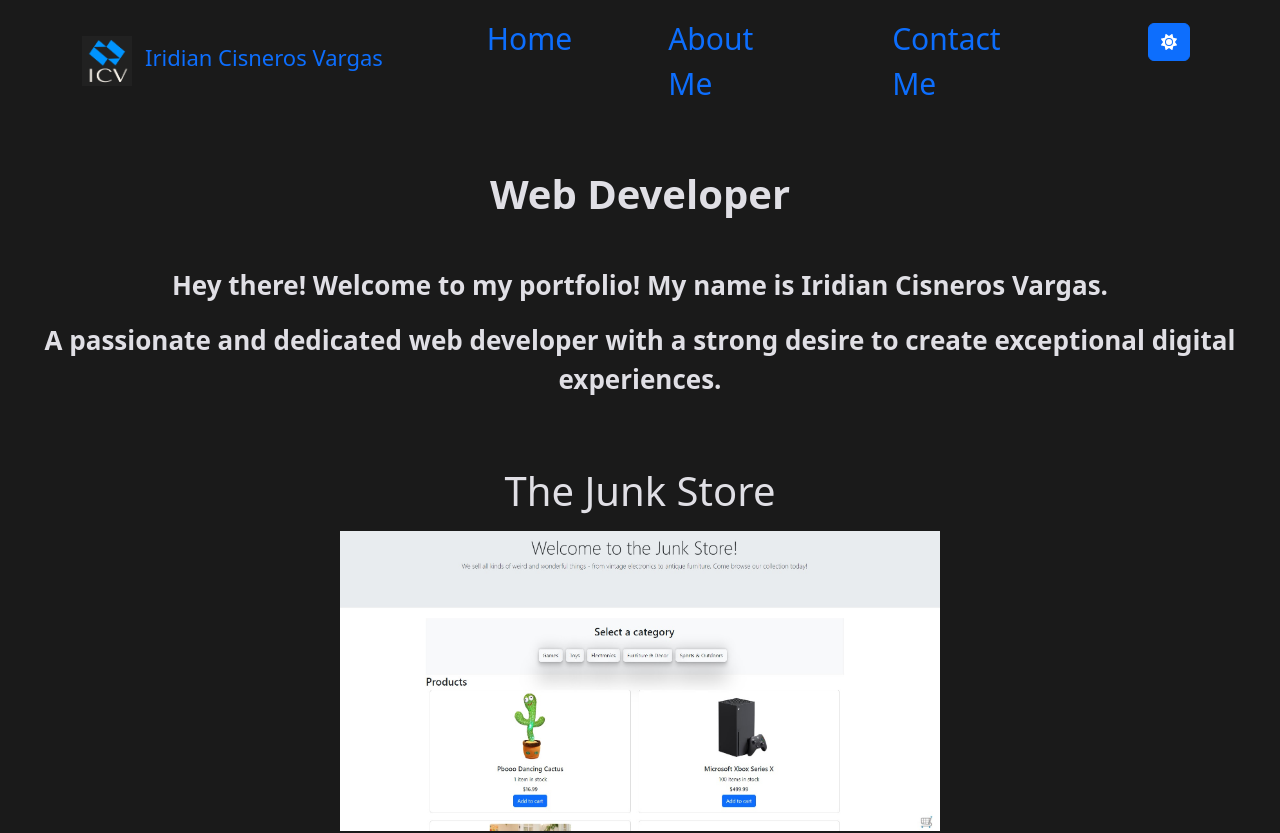
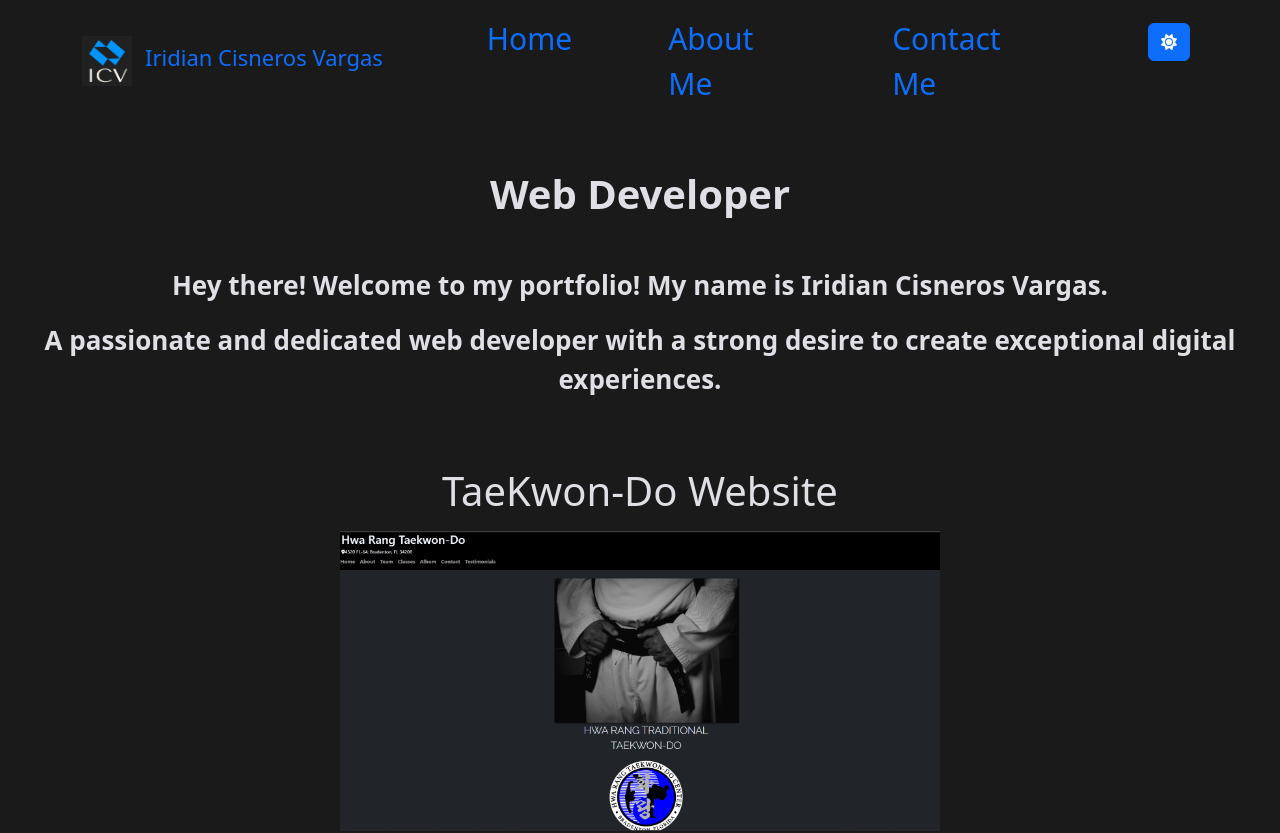
Before and after one commit to Naidiri1/portfolio-iridian-vargas, a React (Create React App) app: page /#/ in a window 1280 px wide. Shown: the top 833 px of the page. Built offline with nearby package versions, Linux system fonts and the light colour scheme.

Commit message:
updating taekwondo website

```diff
--- a/src/components/Work.js
+++ b/src/components/Work.js
@@ -15,6 +15,28 @@ import taekwondo from "./images/taekwondo.jpg";
 
 const Work = () => {
   const projects = [
+    {
+      name: "TaeKwon-Do Website",
+      link: "https://naidiri1.github.io/taekwondo-website/",
+      imgSrc: TaekwondoWs,
+      description:
+        "This website is a static website for a bussines of Taekwon-Do. Currently, it is in process missing the content information  with a structure finished ready to add the information and being deployed.",
+      modalTitle: "TaeKwon-Do Website",
+      modalContent:
+        "This project is built in a team colaborations of 2 web developers eager to gain more experience as junior web developers, This  business website is under development missing only the content information ready to be deployed anytime. We faced different challenges like the Goggle reviews Api and decided to go for a widget of reviews for a low cost per year, and also used an embeded Html google maps  in order to user get access to the directions and location of the business",
+      modalRepolink: "https://github.com/Naidiri1/taekwondo-website",
+      modalFeaturesApp: [
+        "React",
+        "Widget for Google Reviews",
+        "embeded Html Google Maps",
+        "Email.js",
+        "Bootstrap",
+        "CSS",
+        "HTML5",
+        "JavaScript",
+      ],
+      modalImgApp: taekwondo,
+    },
     {
       name: "The Junk Store",
       link: "https://quiet-depths-44401.herokuapp.com",
@@ -96,8 +118,8 @@ const Work = () => {
       imgSrc: textEditor,
       description:
         "This project is built to create notes or code snippets with or without an internet connection as a native application, working with internet connection or offline, so the user can make notes and still be saved or being able to delete them based on his needs.",
-      modalTitle:"(PWA) Text Editor",
-        modalContent:
+      modalTitle: "(PWA) Text Editor",
+      modalContent:
         "To build this text editor that runs in the browser, The app will be a single-page application that meets the PWA criteria. Additionally, it will feature a number of data persistence techniques that serve as redundancy in case one of the options is not supported by the browser. The application will also function offline.To build this text editor, the user will start with an existing application and implement methods for getting and storing data to an IndexedDB database. The user will use a package called idb, which is a lightweight wrapper around the IndexedDB API. It features a number of methods that are useful for storing and retrieving data, and is used by companies like Google and Mozilla.",
       modalRepolink: "https://github.com/Naidiri1/progressive-web-applications",
       modalFeaturesApp: [
@@ -110,19 +132,6 @@ const Work = () => {
         "http-server",
       ],
       modalImgApp: commandLine,
-    },
-    {
-      name: "TaeKwon-Do Website",
-      link: "#",
-      imgSrc: TaekwondoWs,
-      description:
-        "This website is a motivation to deploy my first website from scratch that someone can use for their real business. Currently, it is in process.",
-      modalTitle:"TaeKwon-Do Website",
-        modalContent:
-        "This project is being developed using HTML, CSS, and JavaScript",
-      modalRepolink: "https://github.com/Naidiri1/taekwondo",
-      modalFeaturesApp: ["React", "Google Reviews Api"],
-      modalImgApp: taekwondo,
     },
   ];
 
```
Also changed, not shown: src/components/images/TaeKwon-Do.png, src/components/images/taekwondo.jpg.
